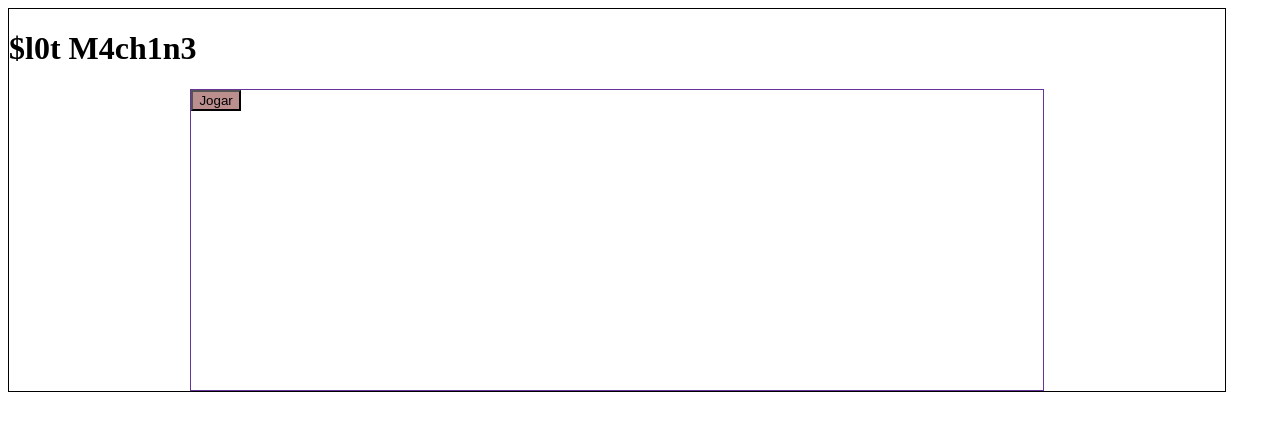
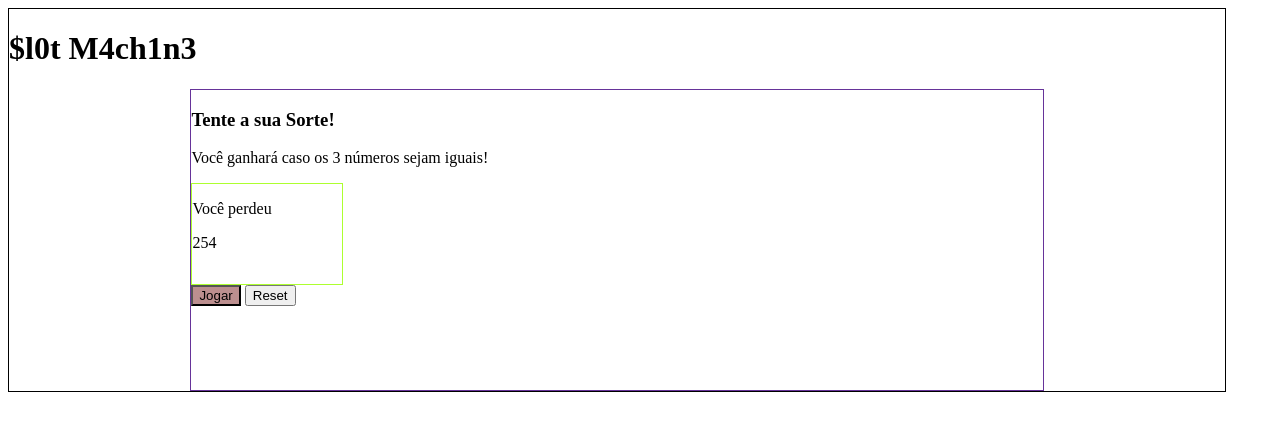
Before and after one commit to Kenzie-Academy-Brasil-Developers/entrega-construa-um-jogo-de-azar-sprint-3-madurubini, a plain HTML site: page index.html in a window 1280 px wide. Both pictures are taken after a click on the button "Jogar". Drawn offline with Linux system fonts and the light colour scheme.

Commit message:
Botão que exibe lógica na tela e botão de reset incluídos

```diff
--- a/index.html
+++ b/index.html
@@ -11,7 +11,13 @@
     <div class="container">
         <h1>$l0t M4ch1n3</h1>
         <div class="slotMachine">
+            <h3>Tente a sua Sorte!</h3>
+            <p>Você ganhará caso os 3 números sejam iguais!</p>
+            <div class="box" id="resultado">
+
+            </div>
             <button class="start" id="jogar">Jogar</button>
+            <button id="reset"> Reset</button>
 
         </div>
     </div>
--- a/script.js
+++ b/script.js
@@ -2,36 +2,77 @@
 const sorteador = ()  => Math.floor(Math.random() * 5 + 1 );
 
 /*Função que simula uma rodada*/
+
 function oneTurn(){
     let resultado = [];
     for(let i = 0; i < 3; i++){
         resultado += (sorteador())
     }
-       return resultado
+
+     return resultado
 }
 
 /*Função que compara o resultado*/
+let valor = "";
 function analyser(resultado){
     let condicoesDeVitoria = ['111','222','333','444','555']
     let vitoria = false;
 
+
     for(let condicao = 0; condicao< condicoesDeVitoria.length; condicao++){
         if(condicoesDeVitoria[condicao] === resultado ){
             vitoria = true;
-            console.log('Você GANHOUUUUU ' + resultado)
+            console.log(resultado)
+            const mostrarResultado = document.getElementById("resultado");
+            let texto = document.createElement("p")
+            texto.textContent = ('Você ganhou ')
+            mostrarResultado.appendChild(texto)
+
         }
     }
 
     if(!vitoria){
-        console.log('Você perdeu ' +resultado)
+        console.log(resultado)
+        const mostrarResultado = document.getElementById("resultado");
+            let texto = document.createElement("p")
+            texto.classList.add("resposta")
+            texto.textContent = ('Você perdeu ')
+            mostrarResultado.appendChild(texto)
+
+
     }
 
-    return resultado
+    valor = resultado
+    return valor
 }
 
-analyser(oneTurn());
+
+
+ /*DOM*/
+
+ const result = () =>{
+    const mostrarResultado = document.getElementById("resultado");
+    let texto = document.createElement("p")
+    texto.classList.add("resposta")
+    texto.textContent = (valor)
+    mostrarResultado.appendChild(texto)
+
+}
+
+const esconder = () => {
+    let esconderResultado = document.getElementById("resultado")
+    esconderResultado.textContent = ("");
+}
+
 
 const buttonJogar = document.getElementById('jogar');
 buttonJogar.addEventListener('click', function(){
     analyser(oneTurn());
+    result();
 })
+
+const buttonReset = document.getElementById('reset');
+buttonReset.addEventListener('click', function(){
+
+    esconder();
+})
--- a/style.css
+++ b/style.css
@@ -14,3 +14,13 @@
 .start {
     background-color: rosybrown;
 }
+
+.box {
+    border: 1px solid greenyellow;
+    width: 150px;
+    height: 100px;
+}
+
+.hidden{
+    display: none;
+}
```
